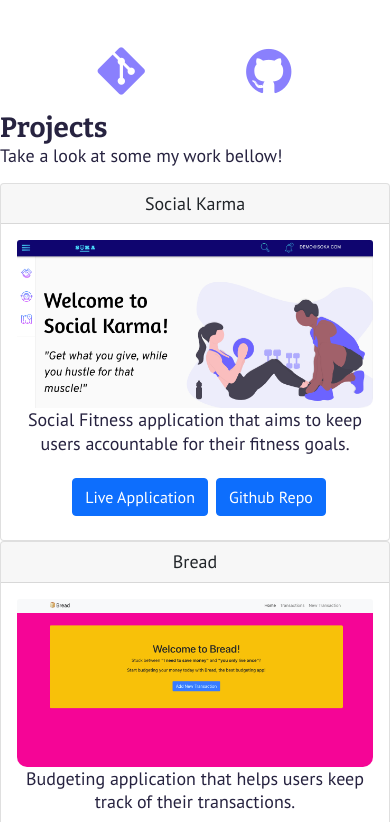
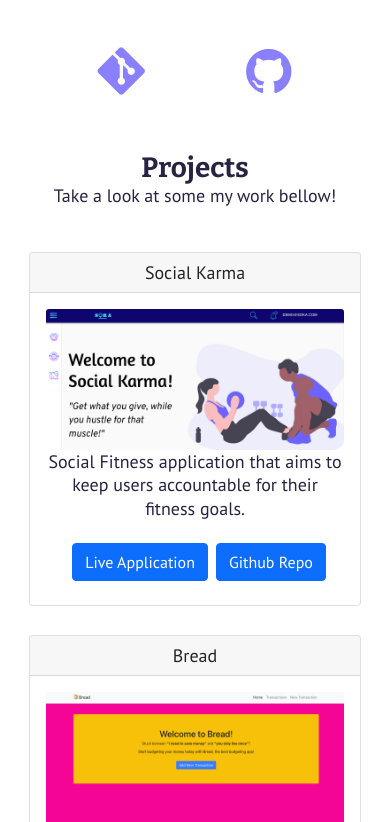
Before and after one commit to Tpichardo/portfolio, a React (Create React App) app: page / in a window 390 px wide. Shown: the part 2222-3044 px from the top of the page. Built offline with nearby package versions, Linux system fonts and the light colour scheme.

Commit message:
Revises project css, for a mobile first approach

```diff
--- a/src/Components/Projects.css
+++ b/src/Components/Projects.css
@@ -1,13 +1,22 @@
-.project_cards {
+.projects {
   display: flex;
-  justify-content: center;
+  flex-direction: column;
+  text-align: center;
+  margin: 2.5rem 0 2rem 0;
+}
+.card {
+  max-width: 35rem;
+  margin: 1.8rem;
 }
 
-@media (max-width: 60em) {
+@media (min-width: 50em) {
   .project_cards {
     display: flex;
-    flex-direction: column;
-    justify-content: center;
-    align-items: center;
+    flex-direction: row;
+  }
+  .projects {
+    display: flex;
+    text-align: start;
+    margin: 1rem;
   }
 }
```
